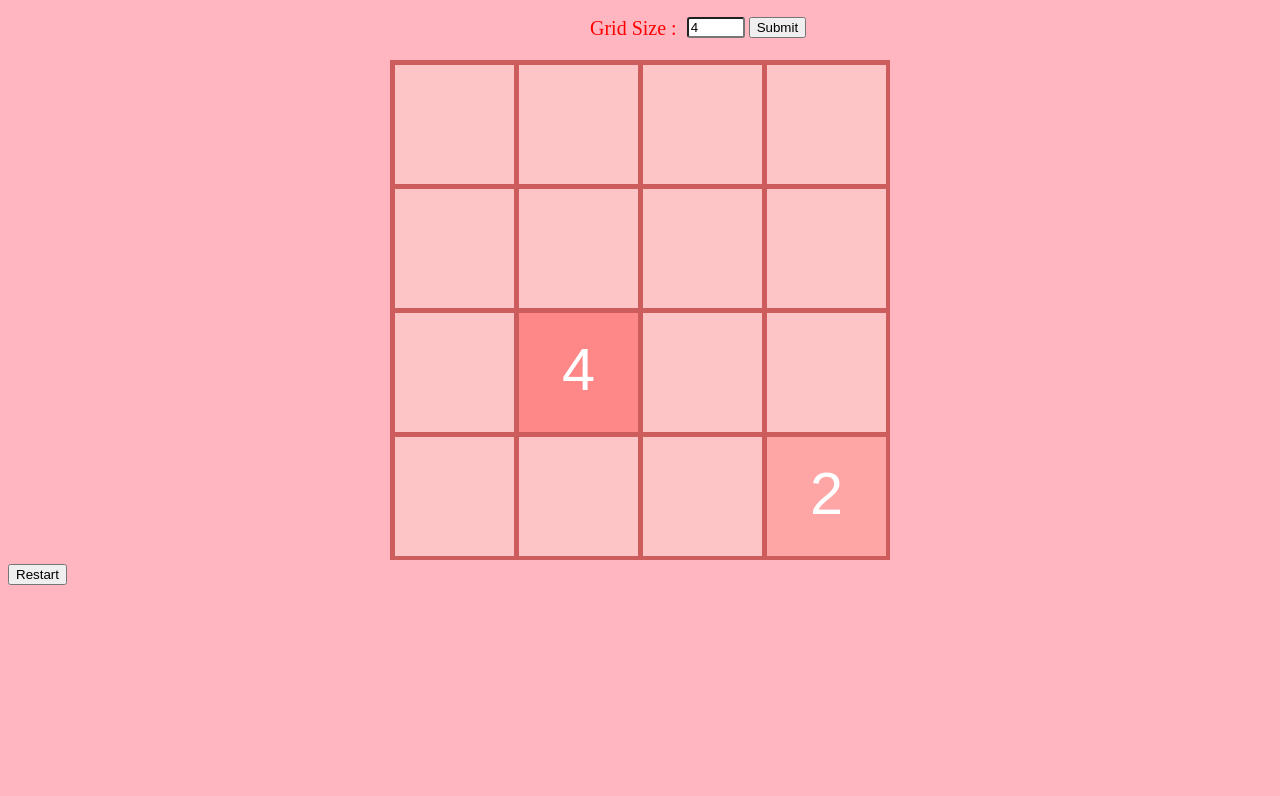
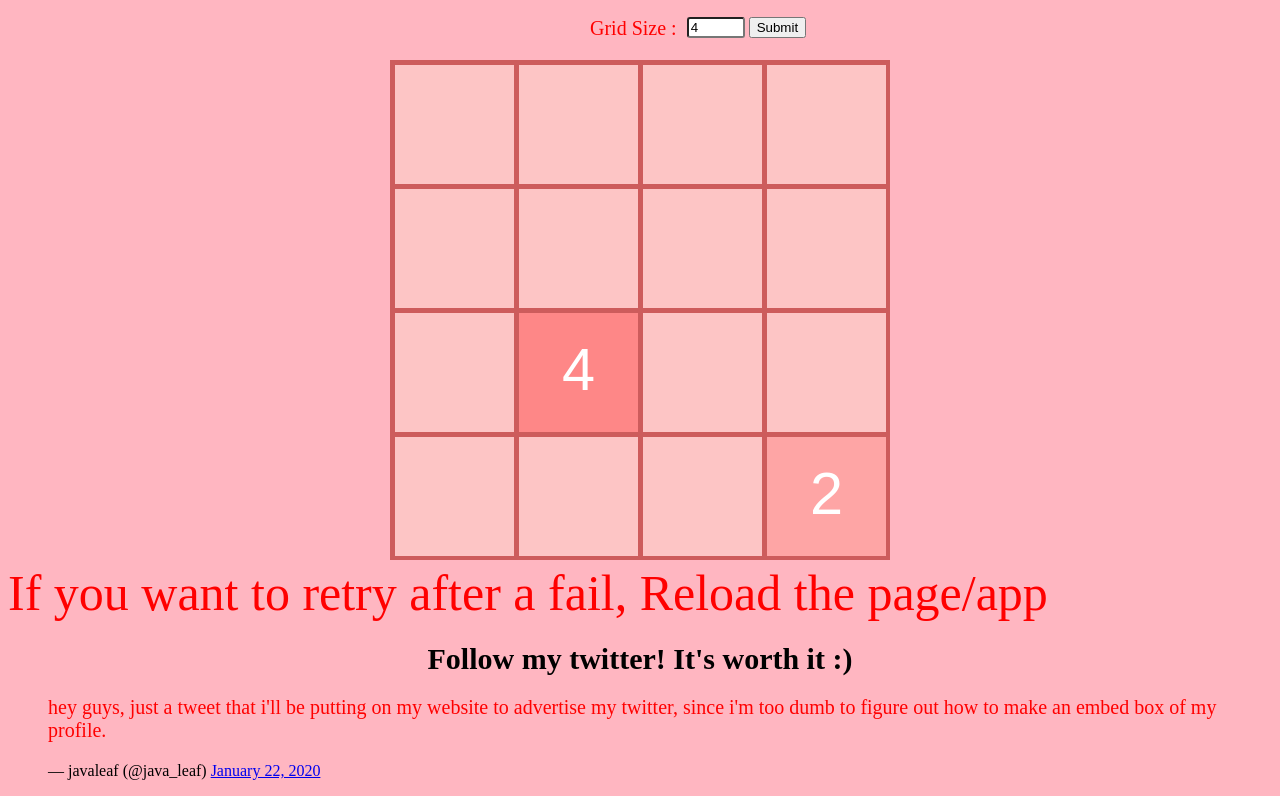
Before and after one commit to lolxGITd/javaleafs-2048, a plain HTML site: page index.html in a window 1280 px wide. Shown: the part 104-900 px from the top of the page. Before the commit the page ends 800 px from the top, so only its background shows below. Drawn offline with Linux system fonts and the light colour scheme.

Commit message:
Shameless Twitter plug :)

```diff
--- a/index.html
+++ b/index.html
@@ -18,8 +18,9 @@
   <div id="canvas-block">
     <canvas id="canvas" width="500" height="500"></canvas>
   </div>
-  <p1>     </p1>
-  <button onclick="location.reload()">Restart</button>
+  <p3>If you want to retry after a fail, Reload the page/app</p3>
+  <h1>Follow my twitter! It's worth it :)</h1>
+  <blockquote class="twitter-tweet"><p lang="en" dir="ltr">hey guys, just a tweet that i&#39;ll be putting on my website to advertise my twitter, since i&#39;m too dumb to figure out how to make an embed box of my profile.</p>&mdash; javaleaf (@java_leaf) <a href="https://twitter.com/java_leaf/status/1219786883997360129?ref_src=twsrc%5Etfw">January 22, 2020</a></blockquote> <script async src="https://platform.twitter.com/widgets.js" charset="utf-8"></script>
   <script src="static/script.js"></script>
 </body>
 </html>
```
